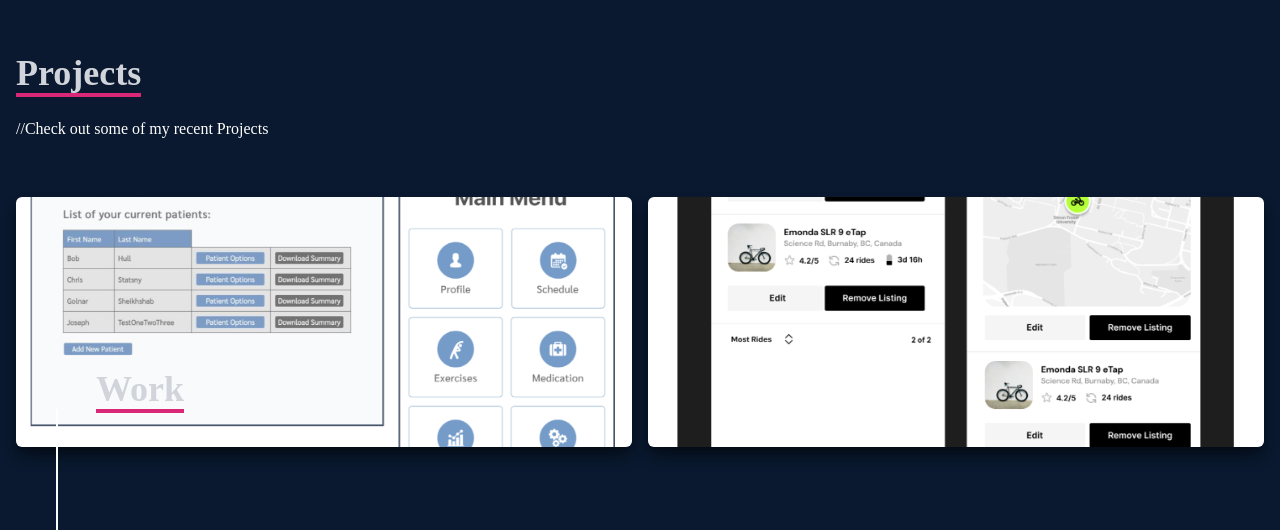
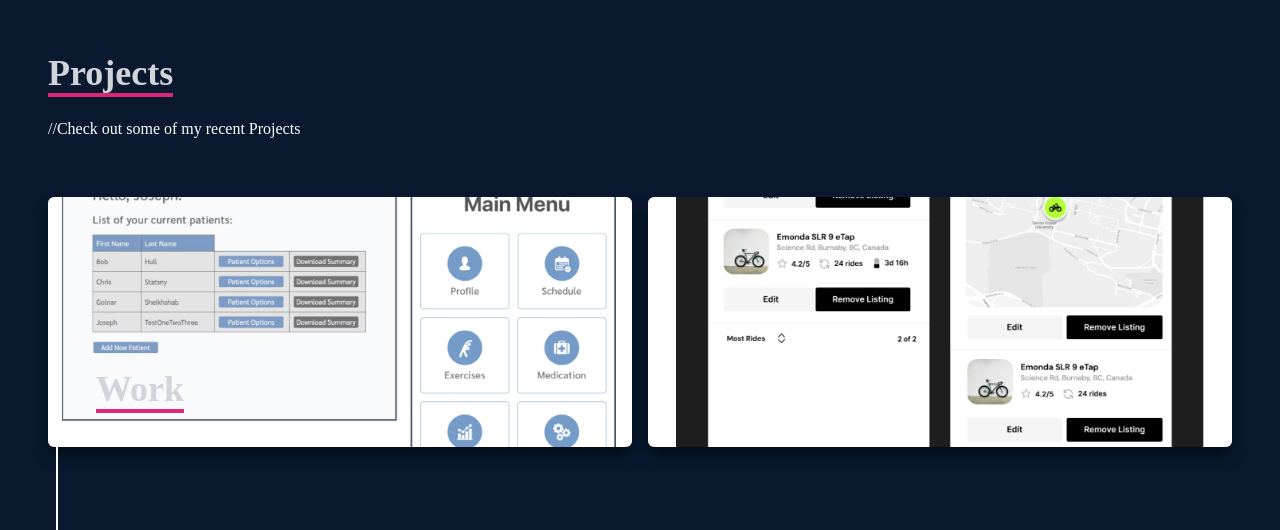
Before and after one commit to PayamPartow/PortfolioWebsite, a React (Create React App) app: page / in a window 1280 px wide. Shown: the part 2550-3080 px from the top of the page. Built offline with nearby package versions, Linux system fonts and the light colour scheme.

Commit message:
change to the first div
md:h-screen to jusr h-screen

```diff
--- a/src/components/Projects.jsx
+++ b/src/components/Projects.jsx
@@ -9,8 +9,8 @@ const Projects = () => {
     if (newWindow) newWindow.opener = null
   }
   return (
-    <div name= 'projects' className='w-full md:h-screen text-white bg-[#0a192f]'>
-      <div className='max-w-w[1000px] mx-auto p-4 flex flex-col justify-center w-full h-full'>
+    <div name= 'projects' className='w-full h-screen text-white bg-[#0a192f]'>
+      <div className='max-w-w[1000px] mx-auto p-12 flex flex-col justify-center w-full h-full'>
     <div className='pb-8'>
         <p className='text-4xl font-bold inline border-b-4 text-gray-300 border-pink-600'>Projects</p>
         <p className='py-6'>//Check out some of my recent Projects</p>
--- a/src/components/Work.jsx
+++ b/src/components/Work.jsx
@@ -16,7 +16,7 @@ import ReadmoreReadless from './ReadmoreReadless';
 const Work = () => {
 
   return (
-    <div name= 'work' className='w-full md:h-screen text-white bg-[#0a192f]'>
+    <div name= 'work' className='w-full h-screen text-white bg-[#0a192f]'>
         <div className='max-w-w[1000px] mx-auto p-4 flex flex-col justify-center w-full h-full'>
             <div className='pb-8 ml-10'>
             <p className='text-4xl font-bold ml-10 inline border-b-4 text-gray-300 border-pink-600'>Work</p>
```
